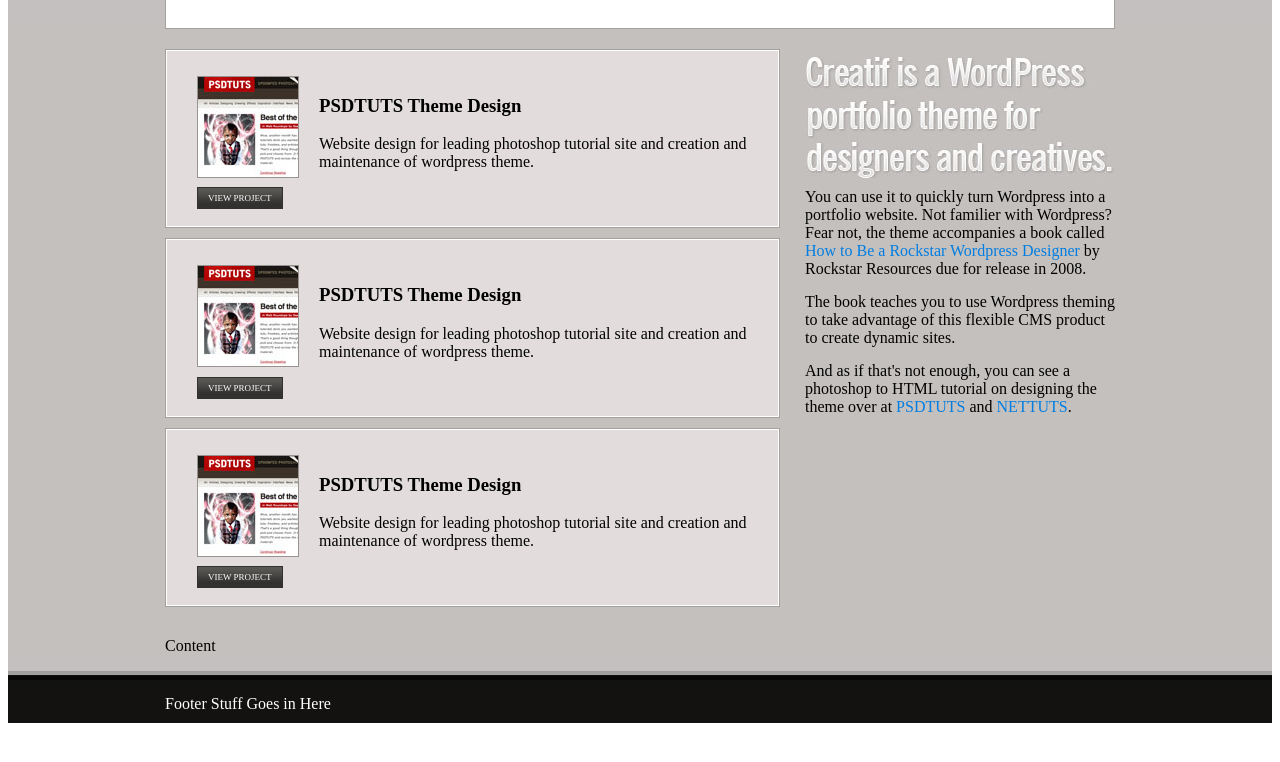
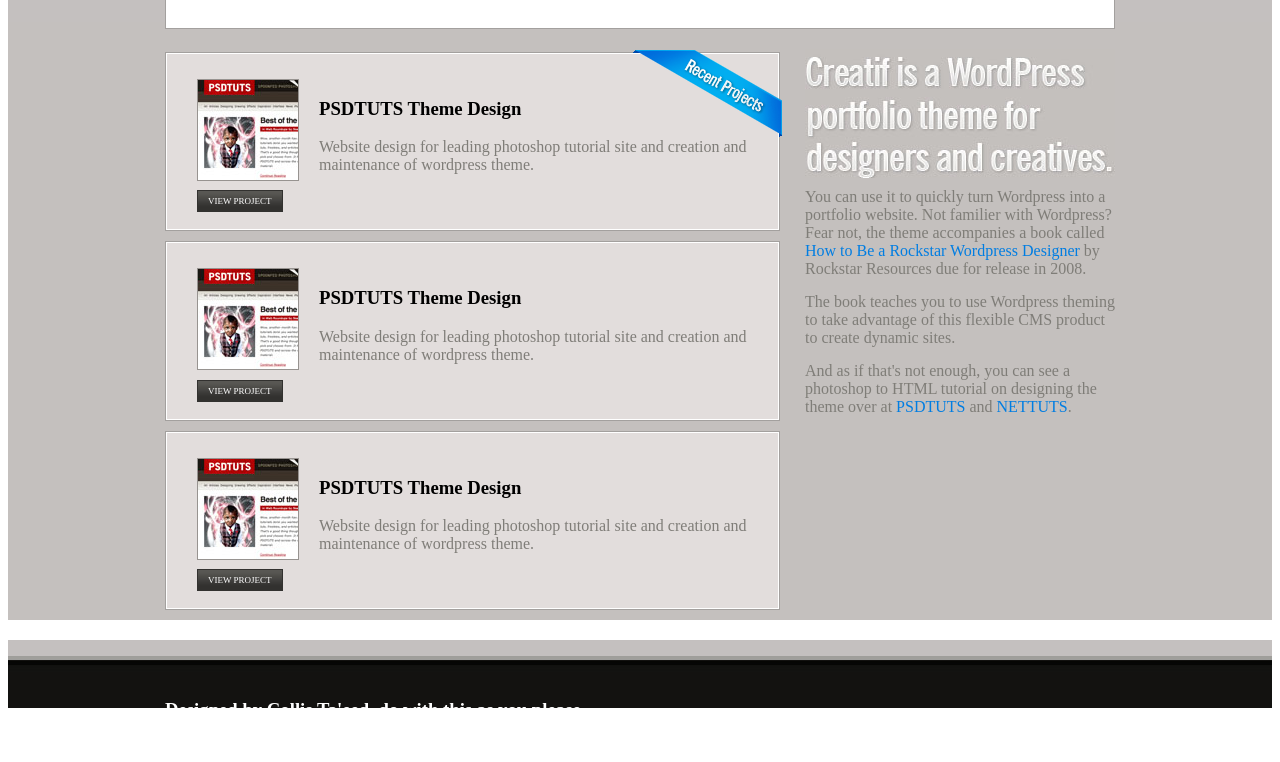
Before and after one commit to coolrab/personal_webpage_building, a plain HTML site: page index.html in a window 1280 px wide. Shown: the part 412-1174 px from the top of the page. Drawn offline with Linux system fonts and the light colour scheme.

Commit message:
Added portfolio items

```diff
--- a/index.html
+++ b/index.html
@@ -47,12 +47,14 @@
         <div id="block_portfolio">
           <div id="portfolio_items">
             <div class="mini_portfolio_item">
+              <img src="images/ribbon_recent.png" class="ribbon" alt="Recent Projects" />
               <div class="block_inside">
                 <img src="images/sample_mini_portfolio.jpg" class="thumbnail" alt="PSDTUTS" />
                 <h3>PSDTUTS Theme Design</h3>
                 <p>Website design for leading photoshop tutorial site and creation and maintenance of wordpress theme. </p>
                 <a href="#" class="button">View Project</a>
               </div>
+
             </div>
             <div class="mini_portfolio_item">
               <div class="block_inside">
@@ -80,18 +82,14 @@
           </div>
 
         </div>
-
-        <div id="block_content">
-          Content
-        </div>
-
-
       </div>
 
     </div>
     <div id="footer">
       <div class="container">
-        Footer Stuff Goes in Here
+      <div class="footer_column long">
+        <h3>Designed by Collis Ta'eed, do with this as you please</h3>
+      </div>
 
       </div>
 
--- a/style.css
+++ b/style.css
@@ -36,6 +36,7 @@
 }
 p {
   margin: 0px 0px 15px 0px;
+  color: #7f7d78;
 }
 
 a.button {
@@ -168,6 +169,7 @@
   width: 615px;
   margin-right: 25px;
   float: left;
+  padding-top: 3px;
 }
 #text_column {
   float: right;
@@ -183,6 +185,7 @@
 .mini_portfolio_item {
   border: 1px solid #a3a09e;
   margin-bottom: 10px;
+  position: relative;
 }
 .mini_portfolio_item .block_inside {
   background: none; background-color: #e2dddc;
```
